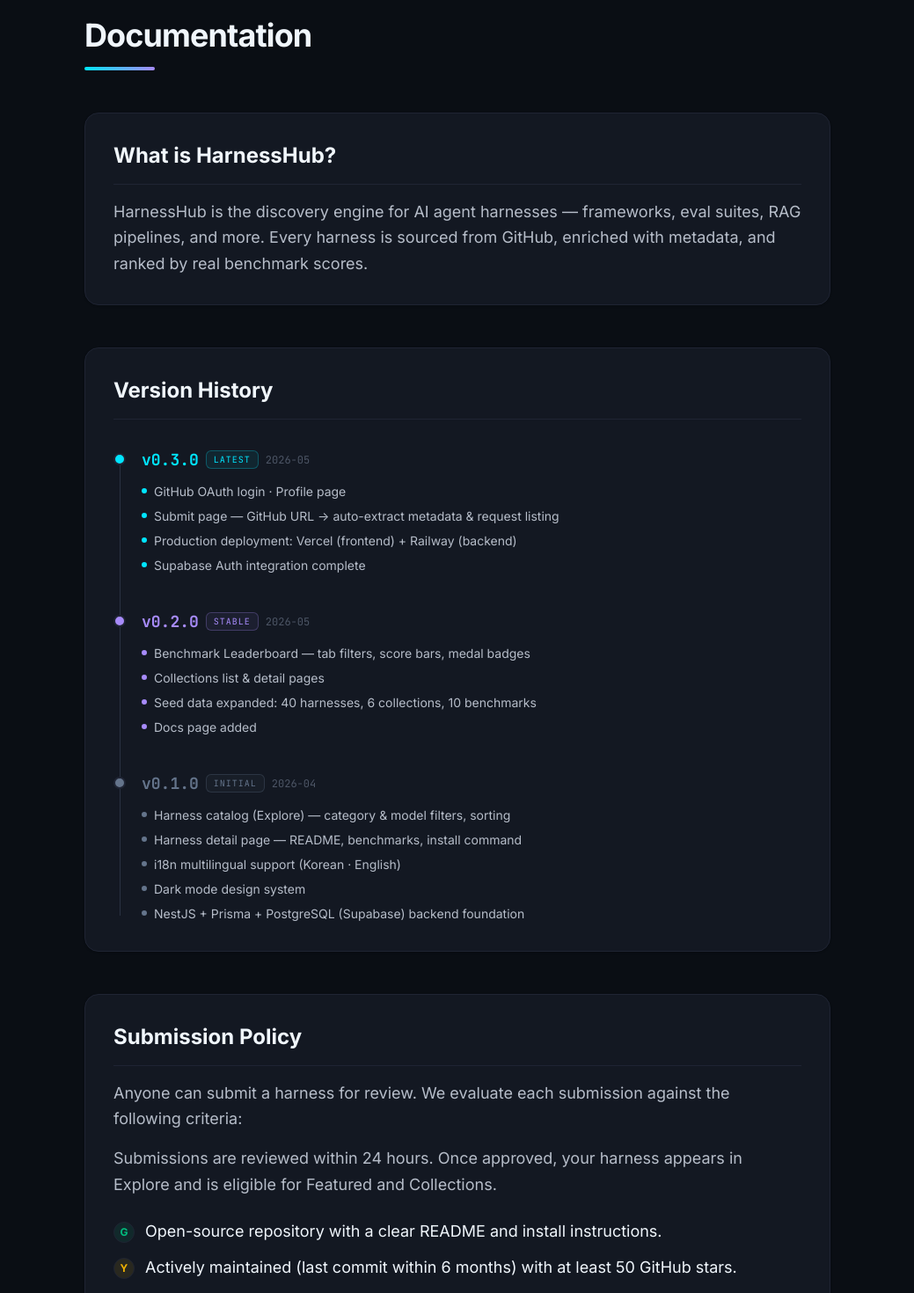
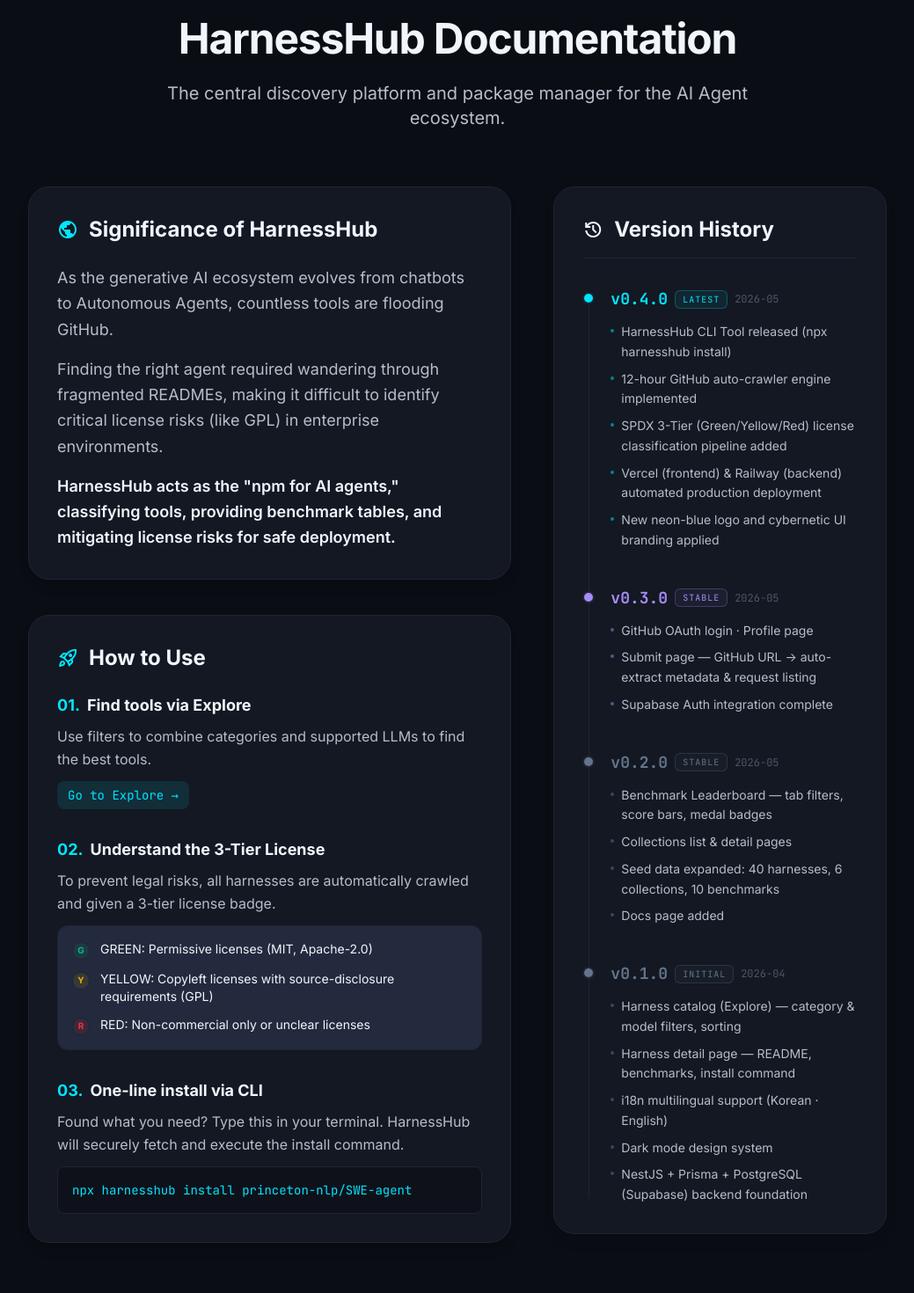
Before and after one commit to dayainow/harness-hub, a Next.js app in the folder client_front/: page /en/docs in a window 1280 px wide. Shown: the part 140-1610 px from the top of the page at 88% size, without its empty margins (120-1159 px from the left). Built offline with nearby package versions, Linux system fonts and the light colour scheme; no server answers; a web font is replaced by a local one.

Commit message:
feat: 문서(Docs) 페이지 리디자인 및 v0.4.0 릴리즈 노트 추가

```diff
--- a/client_front/src/app/[locale]/docs/page.tsx
+++ b/client_front/src/app/[locale]/docs/page.tsx
@@ -1,22 +1,40 @@
-import { getTranslations } from 'next-intl/server';
 import { setRequestLocale } from 'next-intl/server';
+import { Link } from '@/i18n/routing';
 
 const CHANGELOG = [
   {
-    version: 'v0.3.0',
+    version: 'v0.4.0',
     date: '2026-05',
     tag: 'latest',
     tagColor: '#00E5FF',
     items: [
+      'HarnessHub CLI 툴 출시 (npx harnesshub install)',
+      'GitHub 12시간 주기 자동 크롤링 엔진 구축',
+      'SPDX 3-Tier (Green/Yellow/Red) 라이선스 자동 판별 파이프라인 적용',
+      'Vercel(프론트) 및 Railway(백엔드) 프로덕션 자동 배포 파이프라인 구성',
+      '신규 네온-블루 로고 및 사이버네틱 UI 브랜딩 적용',
+    ],
+    itemsEn: [
+      'HarnessHub CLI Tool released (npx harnesshub install)',
+      '12-hour GitHub auto-crawler engine implemented',
+      'SPDX 3-Tier (Green/Yellow/Red) license classification pipeline added',
+      'Vercel (frontend) & Railway (backend) automated production deployment',
+      'New neon-blue logo and cybernetic UI branding applied',
+    ],
+  },
+  {
+    version: 'v0.3.0',
+    date: '2026-05',
+    tag: 'stable',
+    tagColor: '#A78BFA',
+    items: [
       'GitHub OAuth 로그인 · 프로필 페이지',
       'Submit 페이지 — GitHub URL → 메타 자동 추출 후 등록 신청',
-      'Vercel(프론트) + Railway(백엔드) 프로덕션 배포',
       'Supabase Auth 연동 완료',
     ],
     itemsEn: [
       'GitHub OAuth login · Profile page',
       'Submit page — GitHub URL → auto-extract metadata & request listing',
-      'Production deployment: Vercel (frontend) + Railway (backend)',
       'Supabase Auth integration complete',
     ],
   },
@@ -24,7 +42,7 @@
     version: 'v0.2.0',
     date: '2026-05',
     tag: 'stable',
-    tagColor: '#A78BFA',
+    tagColor: '#64748B',
     items: [
       'Benchmark Leaderboard — 탭 필터, 점수 바, 메달 뱃지',
       'Collections 목록 · 상세 페이지',
@@ -65,45 +83,146 @@
   const locale = resolvedParams.locale;
   setRequestLocale(locale);
 
-  const t = await getTranslations('Docs');
   const isKo = locale === 'ko';
 
   return (
-    <main className="min-h-screen pt-24 pb-20 px-6 max-w-4xl mx-auto">
-      <div className="mb-12">
-        <h1 className="text-4xl font-extrabold tracking-tight mb-4 text-[var(--text)]">
-          {t('title')}
+    <main className="min-h-screen pt-24 pb-32 px-6 max-w-5xl mx-auto">
+      {/* Header */}
+      <div className="text-center mb-16">
+        <h1 className="text-4xl md:text-5xl font-extrabold tracking-tight mb-6" style={{ color: 'var(--text)' }}>
+          {isKo ? 'HarnessHub 소개 및 문서' : 'HarnessHub Documentation'}
         </h1>
-        <div className="h-1 w-20 rounded" style={{ background: 'linear-gradient(90deg, var(--accent), var(--secondary))' }} />
+        <p className="text-lg md:text-xl max-w-2xl mx-auto" style={{ color: 'var(--text-2)' }}>
+          {isKo
+            ? 'AI 에이전트 생태계의 중앙 디스커버리 플랫폼이자 패키지 매니저.'
+            : 'The central discovery platform and package manager for the AI Agent ecosystem.'}
+        </p>
       </div>
 
-      <div className="space-y-12">
-        {/* What is HarnessHub */}
-        <section className="bg-[var(--bg-elev)] border border-[var(--border)] rounded-2xl p-8 shadow-sm">
-          <h2 className="text-2xl font-bold mb-4 text-[var(--text)] border-b border-[var(--border-sub)] pb-4">
-            {t('introTitle')}
+      <div className="grid grid-cols-1 lg:grid-cols-12 gap-12">
+        {/* Left Column: Significance & How to Use (Span 7) */}
+        <div className="lg:col-span-7 space-y-10">
+
+          {/* 1. Significance */}
+          <section className="bg-[var(--bg-elev)] border border-[var(--border)] rounded-3xl p-8 hover:border-[var(--accent)] transition-colors duration-300 shadow-lg">
+            <div className="flex items-center gap-3 mb-6">
+              <span className="material-symbols-outlined text-[var(--accent)] text-3xl">public</span>
+              <h2 className="text-2xl font-bold text-[var(--text)]">
+                {isKo ? 'HarnessHub의 의의 (Why HarnessHub?)' : 'Significance of HarnessHub'}
               </h2>
-          <p className="text-[var(--text-2)] leading-relaxed text-lg">
-            {t('introText')}
+            </div>
+            <div className="space-y-4 text-[var(--text-2)] leading-relaxed text-lg">
+              <p>
+                {isKo
+                  ? '생성형 AI 생태계가 챗봇에서 자율 에이전트(Autonomous Agent) 중심으로 진화하면서 수많은 코딩 에이전트, 리서치 툴, RAG 프레임워크가 깃허브에 쏟아지고 있습니다.'
+                  : 'As the generative AI ecosystem evolves from chatbots to Autonomous Agents, countless tools are flooding GitHub.'}
               </p>
+              <p>
+                {isKo
+                  ? '하지만 기존에는 내가 원하는 에이전트를 찾기 위해 깃허브를 떠돌며 파편화된 README를 일일이 확인해야 했고, 특히 기업 환경에서 치명적인 라이선스 문제(GPL 등)를 사전에 파악하기 어려웠습니다.'
+                  : 'Finding the right agent required wandering through fragmented READMEs, making it difficult to identify critical license risks (like GPL) in enterprise environments.'}
+              </p>
+              <p className="font-semibold text-[var(--text)]">
+                {isKo
+                  ? 'HarnessHub는 이 복잡한 에이전트들을 카테고리별로 분류하고, 벤치마크 성능표를 제공하며, 라이선스 위험도를 원천 차단하여 안전하게 배포(Install)할 수 있도록 돕는 "AI 에이전트계의 npm" 역할을 수행합니다.'
+                  : 'HarnessHub acts as the "npm for AI agents," classifying tools, providing benchmark tables, and mitigating license risks for safe deployment.'}
+              </p>
+            </div>
           </section>
 
-        {/* Version History */}
-        <section className="bg-[var(--bg-elev)] border border-[var(--border)] rounded-2xl p-8 shadow-sm">
-          <h2 className="text-2xl font-bold mb-8 text-[var(--text)] border-b border-[var(--border-sub)] pb-4">
+          {/* 2. How to Use */}
+          <section className="bg-[var(--bg-elev)] border border-[var(--border)] rounded-3xl p-8 hover:border-[var(--accent)] transition-colors duration-300 shadow-lg">
+            <div className="flex items-center gap-3 mb-6">
+              <span className="material-symbols-outlined text-[var(--accent)] text-3xl">rocket_launch</span>
+              <h2 className="text-2xl font-bold text-[var(--text)]">
+                {isKo ? '어떻게 이용하나요? (How to Use)' : 'How to Use'}
+              </h2>
+            </div>
+
+            <div className="space-y-8">
+              {/* Feature 1 */}
+              <div>
+                <h3 className="text-lg font-bold text-[var(--text)] mb-2 flex items-center gap-2">
+                  <span className="text-[var(--accent)]">01.</span>
+                  {isKo ? '탐색기(Explore)로 최적의 도구 찾기' : 'Find tools via Explore'}
+                </h3>
+                <p className="text-[var(--text-2)] mb-3 leading-relaxed">
+                  {isKo
+                    ? '좌측 필터를 이용해 코딩 에이전트, RAG 프레임워크 등의 카테고리와 지원하는 LLM 모델(Claude, GPT-4)을 조합하여 가장 적합한 툴을 탐색하세요.'
+                    : 'Use filters to combine categories and supported LLMs to find the best tools.'}
+                </p>
+                <Link href="/explore" className="inline-flex items-center gap-1 text-sm text-[var(--accent)] hover:underline font-mono-code bg-[var(--accent)]/10 px-3 py-1.5 rounded-lg">
+                  {isKo ? '탐색기로 이동 →' : 'Go to Explore →'}
+                </Link>
+              </div>
+
+              {/* Feature 2 */}
+              <div>
+                <h3 className="text-lg font-bold text-[var(--text)] mb-2 flex items-center gap-2">
+                  <span className="text-[var(--accent)]">02.</span>
+                  {isKo ? '3-Tier 라이선스 정책 이해하기' : 'Understand the 3-Tier License'}
+                </h3>
+                <p className="text-[var(--text-2)] mb-3 leading-relaxed">
+                  {isKo
+                    ? '기업의 법적 리스크를 방지하기 위해, 모든 하네스는 자동 크롤링되어 3단계 라이선스 뱃지를 부여받습니다.'
+                    : 'To prevent legal risks, all harnesses are automatically crawled and given a 3-tier license badge.'}
+                </p>
+                <ul className="space-y-3 p-4 bg-[var(--bg-raised)] rounded-xl border border-[var(--border-sub)]">
+                  <li className="flex items-start gap-3">
+                    <span className="shrink-0 mt-0.5 flex h-5 w-5 items-center justify-center rounded-full bg-emerald-500/10 text-emerald-500 font-bold border border-emerald-500/20 text-[10px]">G</span>
+                    <span className="text-[var(--text)] text-sm">{isKo ? 'GREEN: 상업적 이용이 자유로운 허용적 라이선스 (MIT, Apache-2.0)' : 'GREEN: Permissive licenses (MIT, Apache-2.0)'}</span>
+                  </li>
+                  <li className="flex items-start gap-3">
+                    <span className="shrink-0 mt-0.5 flex h-5 w-5 items-center justify-center rounded-full bg-yellow-500/10 text-yellow-500 font-bold border border-yellow-500/20 text-[10px]">Y</span>
+                    <span className="text-[var(--text)] text-sm">{isKo ? 'YELLOW: 파생 작업 공개 의무가 있는 카피레프트 (GPL 계열)' : 'YELLOW: Copyleft licenses with source-disclosure requirements (GPL)'}</span>
+                  </li>
+                  <li className="flex items-start gap-3">
+                    <span className="shrink-0 mt-0.5 flex h-5 w-5 items-center justify-center rounded-full bg-red-500/10 text-red-500 font-bold border border-red-500/20 text-[10px]">R</span>
+                    <span className="text-[var(--text)] text-sm">{isKo ? 'RED: 비상업적 이용만 가능하거나 라이선스 불명확 (관리자 승인 대기)' : 'RED: Non-commercial only or unclear licenses'}</span>
+                  </li>
+                </ul>
+              </div>
+
+              {/* Feature 3 */}
+              <div>
+                <h3 className="text-lg font-bold text-[var(--text)] mb-2 flex items-center gap-2">
+                  <span className="text-[var(--accent)]">03.</span>
+                  {isKo ? '터미널에서 한 줄로 설치하기 (CLI)' : 'One-line install via CLI'}
+                </h3>
+                <p className="text-[var(--text-2)] mb-3 leading-relaxed">
+                  {isKo
+                    ? '원하는 에이전트를 찾았다면 터미널에 아래 명령어를 입력하세요. 하네스허브가 안전하게 설치 명령어를 찾아 실행해 줍니다.'
+                    : 'Found what you need? Type this in your terminal. HarnessHub will securely fetch and execute the install command.'}
+                </p>
+                <div className="bg-[#0f111a] border border-[var(--border-sub)] rounded-lg p-4 font-mono-code text-[var(--accent)] text-sm">
+                  npx harnesshub install princeton-nlp/SWE-agent
+                </div>
+              </div>
+            </div>
+          </section>
+
+        </div>
+
+        {/* Right Column: Version History (Span 5) */}
+        <div className="lg:col-span-5">
+          <section className="bg-[var(--bg-elev)] border border-[var(--border)] rounded-3xl p-8 shadow-lg sticky top-24">
+            <div className="flex items-center gap-3 mb-8 border-b border-[var(--border-sub)] pb-4">
+              <span className="material-symbols-outlined text-[var(--text)] text-2xl">history</span>
+              <h2 className="text-2xl font-bold text-[var(--text)]">
                 {isKo ? '버전 히스토리' : 'Version History'}
               </h2>
+            </div>
 
             <div className="relative">
               {/* vertical line */}
-            <div className="absolute left-[7px] top-2 bottom-2 w-px bg-[var(--border)]" />
+              <div className="absolute left-[7px] top-2 bottom-2 w-px bg-[var(--border-sub)]" />
 
               <div className="space-y-10">
                 {CHANGELOG.map((entry) => (
-                <div key={entry.version} className="relative pl-8">
+                  <div key={entry.version} className="relative pl-8 group">
                     {/* dot */}
                     <div
-                    className="absolute left-0 top-1.5 w-3.5 h-3.5 rounded-full border-2 border-[var(--bg-elev)]"
+                      className="absolute left-0 top-1.5 w-3.5 h-3.5 rounded-full border-2 border-[var(--bg-elev)] transition-transform duration-300 group-hover:scale-150"
                       style={{ backgroundColor: entry.tagColor }}
                     />
 
@@ -128,8 +247,8 @@
 
                     <ul className="space-y-2">
                       {(isKo ? entry.items : entry.itemsEn).map((item, i) => (
-                      <li key={i} className="flex items-start gap-2 text-sm" style={{ color: 'var(--text-2)' }}>
-                        <span className="mt-1.5 shrink-0 w-1.5 h-1.5 rounded-full" style={{ backgroundColor: entry.tagColor }} />
+                        <li key={i} className="flex items-start gap-2 text-sm leading-relaxed" style={{ color: 'var(--text-2)' }}>
+                          <span className="mt-2 shrink-0 w-1 h-1 rounded-full opacity-50" style={{ backgroundColor: entry.tagColor }} />
                           {item}
                         </li>
                       ))}
@@ -139,32 +258,7 @@
               </div>
             </div>
           </section>
-
-        {/* Submission Policy */}
-        <section className="bg-[var(--bg-elev)] border border-[var(--border)] rounded-2xl p-8 shadow-sm">
-          <h2 className="text-2xl font-bold mb-4 text-[var(--text)] border-b border-[var(--border-sub)] pb-4">
-            {t('policyTitle')}
-          </h2>
-          <div className="text-[var(--text-2)] leading-relaxed text-lg space-y-4">
-            <p>{t('policyText1')}</p>
-            <p>{t('policyText2')}</p>
-
-            <ul className="space-y-3 mt-6">
-              <li className="flex items-start gap-3">
-                <span className="shrink-0 mt-1 flex h-6 w-6 items-center justify-center rounded-full bg-emerald-500/10 text-emerald-500 font-bold border border-emerald-500/20 text-xs">G</span>
-                <span className="text-[var(--text)]">{t('policyGreen')}</span>
-              </li>
-              <li className="flex items-start gap-3">
-                <span className="shrink-0 mt-1 flex h-6 w-6 items-center justify-center rounded-full bg-yellow-500/10 text-yellow-500 font-bold border border-yellow-500/20 text-xs">Y</span>
-                <span className="text-[var(--text)]">{t('policyYellow')}</span>
-              </li>
-              <li className="flex items-start gap-3">
-                <span className="shrink-0 mt-1 flex h-6 w-6 items-center justify-center rounded-full bg-red-500/10 text-red-500 font-bold border border-red-500/20 text-xs">R</span>
-                <span className="text-[var(--text)]">{t('policyRed')}</span>
-              </li>
-            </ul>
         </div>
-        </section>
       </div>
     </main>
   );
```
Lines whose indentation alone changed are shown as unchanged.
